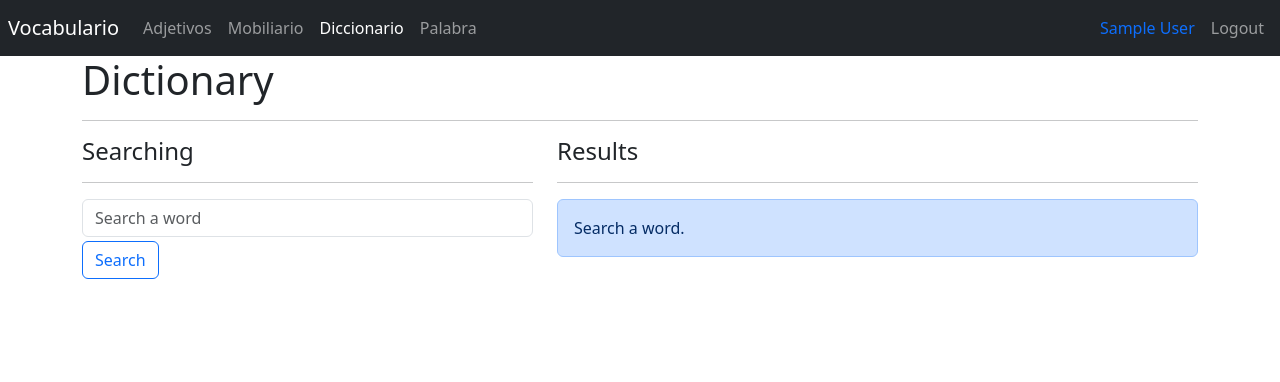
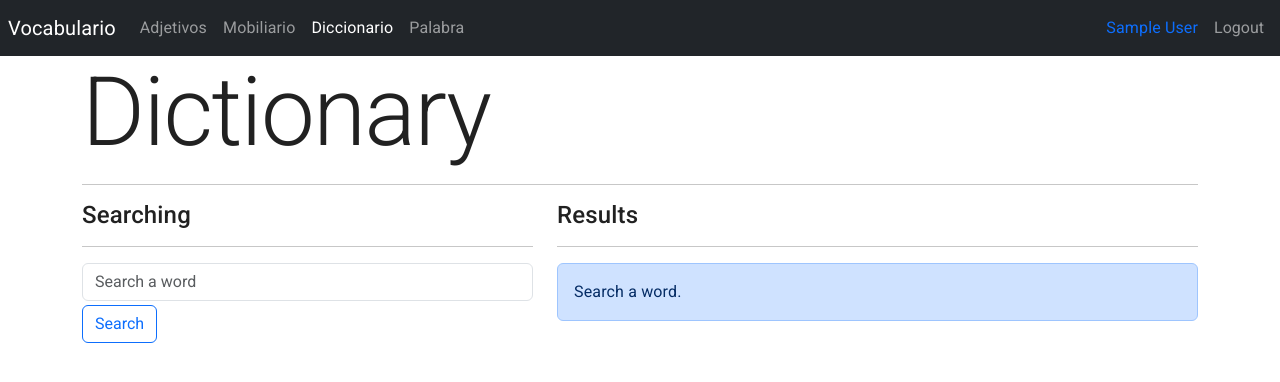
Before and after one commit to David-dgm/Vocabulary, a React (Vite) app: page /search in a window 1280 px wide. Shown: the top 382 px of the page. Built offline with nearby package versions, Linux system fonts and the light colour scheme; sample sign-in values are in the browser's storage.

Commit message:
feat: apply mui

```diff
--- a/src/MemoryCards.jsx
+++ b/src/MemoryCards.jsx
@@ -1,10 +1,13 @@
 import { AuthProvider } from './auth';
 import { AppRouter } from './router/AppRouter';
+import { AppTheme } from './theme';
 
 export const MemoryCards = () => {
 	return (
-		<AuthProvider>
-			<AppRouter />
-		</AuthProvider>
+		<AppTheme>
+			<AuthProvider>
+				<AppRouter />
+			</AuthProvider>
+		</AppTheme>
 	);
 };
--- a/src/cards/pages/SearchPage.jsx
+++ b/src/cards/pages/SearchPage.jsx
@@ -3,6 +3,7 @@
 import { useForm } from '../../hooks/useForm';
 import { WordCard } from '../components';
 import { getWordsByName } from '../helpers';
+import { Typography } from '@mui/material';
 
 export const SearchPage = () => {
 	const navigate = useNavigate();
@@ -12,11 +13,11 @@
 
 	const words = getWordsByName(q);
 
-	const showSearch = (q.length===0);
-	const showError = (q.length > 0 && words.length ===0);
+	const showSearch = q.length === 0;
+	const showError = q.length > 0 && words.length === 0;
 
 	const { searchText, onInputChange } = useForm({
-		searchText: q
+		searchText: q,
 	});
 
 	const onSearchSubmit = (event) => {
@@ -30,7 +31,8 @@
 
 	return (
 		<>
-			<h1>Dictionary</h1>
+			<Typography variant='h1'>Dictionary</Typography>
+
 			<hr />
 			<div className='row'>
 				<div className='col-5'>
--- a/src/styles.css
+++ b/src/styles.css
@@ -0,0 +1,3 @@
+.box-shadow {
+    box-shadow: 0px 5px 5px rgba(0, 0, 0, 0.2);
+}
--- /dev/null
+++ b/src/theme/AppTheme.jsx
@@ -0,0 +1,13 @@
+import { ThemeProvider } from '@emotion/react';
+import { CssBaseline } from '@mui/material';
+import { purpleTheme } from './';
+// import { CssBaseline, ThemeProvider } from '@mui/material/CssBaseline';
+
+export const AppTheme = ({ children }) => {
+	return (
+		<ThemeProvider theme={purpleTheme}>
+			<CssBaseline />
+			{children}
+		</ThemeProvider>
+	);
+};
--- /dev/null
+++ b/src/theme/PurpleTheme.js
@@ -0,0 +1,16 @@
+import { createTheme } from '@mui/material';
+import { red } from '@mui/material/colors';
+
+export const purpleTheme = createTheme({
+	palette: {
+		primary: {
+			main: '#262254',
+		},
+		secondary: {
+			main: '#543884',
+		},
+		error: {
+			main: red.A400,
+		},
+	},
+});
--- /dev/null
+++ b/src/theme/index.js
@@ -0,0 +1,2 @@
+export * from './AppTheme';
+export * from './PurpleTheme';
```
